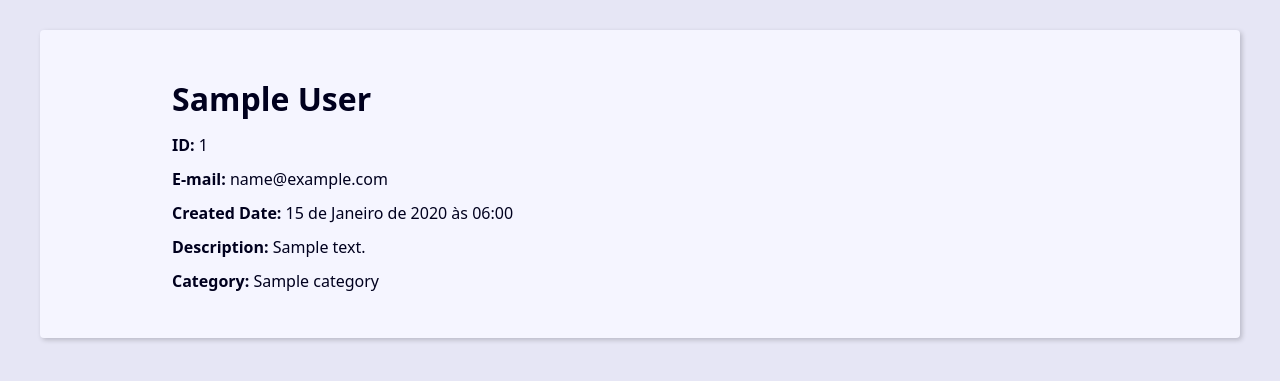
After one commit to alesmoraes/projeto-agenda-django, a Django app: page /1/ in a window 1280 px wide. The commit adds this page. Shown: the top 381 px of the page. Run offline with Django 5.2, Linux system fonts and the light colour scheme; tables that the repository leaves empty hold one stand-in row (values such as "Sample post").

Commit message:
Criando o template, a view e a url para exibir contato único

```diff
--- a/contact/models.py
+++ b/contact/models.py
@@ -17,7 +17,7 @@ class Category(models.Model):
 class Contact(models.Model):
     first_name = models.CharField(max_length=50)
     last_name = models.CharField(max_length=50, blank=True)
-    phone = models.CharField(max_length=12)
+    phone = models.CharField(max_length=50)
     email = models.EmailField(max_length=254, blank=True)
     created_date = models.DateTimeField(default=timezone.now)
     description = models.TextField(blank=True)
--- /dev/null
+++ b/contact/templates/contact/contact.html
@@ -0,0 +1,15 @@
+{% extends "global/base.html" %}
+
+{% block content %}
+    <div class="single-contact">
+        <h1 class="single-contact-name">
+            {{ contact.first_name }} {{ contact.last_name }}
+        </h1>
+
+        <p><b>ID: </b> {{ contact.id }}</p>
+        <p><b>E-mail: </b> {{ contact.email }}</p>
+        <p><b>Created Date: </b> {{ contact.created_date }}</p>
+        <p><b>Description: </b> {{ contact.description }}</p>
+        <p><b>Category: </b> {{ contact.category.name }}</p>
+    </div>
+{% endblock content %}
--- a/contact/templates/contact/index.html
+++ b/contact/templates/contact/index.html
@@ -22,7 +22,7 @@
                 {% for contact in contacts %}
                     <tr class="table-row">
                         <td class="table-cel">
-                            <a href="#" class="table-link">
+                            <a href="{% url 'contact:contact' contact.id %}" class="table-link">
                                 {{ contact.id }}
                             </a>
                         </td>
--- a/contact/urls.py
+++ b/contact/urls.py
@@ -5,4 +5,5 @@ app_name = 'contact'
 
 urlpatterns = [
     path('', views.index, name='index'),
+    path('<int:contact_id>/', views.contact, name='contact'),
 ]
--- a/contact/views/contact_views.py
+++ b/contact/views/contact_views.py
@@ -1,4 +1,5 @@
-from django.shortcuts import render
+from django.shortcuts import render, get_object_or_404
+# from django.http import Http404
 from contact.models import Contact
 
 
@@ -16,3 +17,20 @@ def index(request):
         'contact/index.html',
         context
     )
+
+
+def contact(request, contact_id):
+    # single_contact = Contact.objects.filter(pk=contact_id).first()
+    single_contact = get_object_or_404(
+        Contact, pk=contact_id, show=True
+    )
+
+    context = {
+        'contact': single_contact
+    }
+
+    return render(
+        request,
+        'contact/contact.html',
+        context
+    )
```
Also changed, not shown: contact/migrations/0005_alter_contact_phone.py (added).
